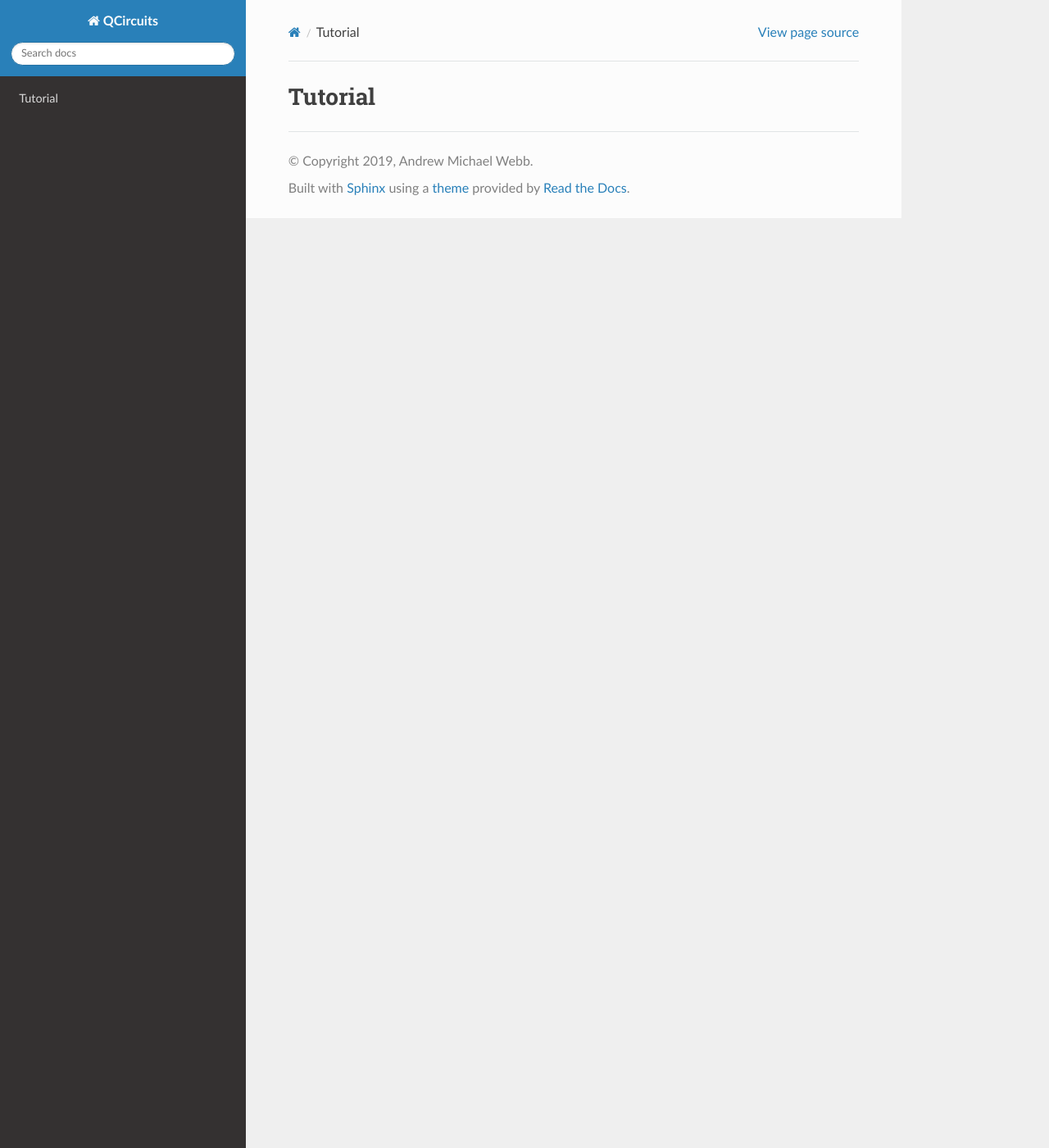
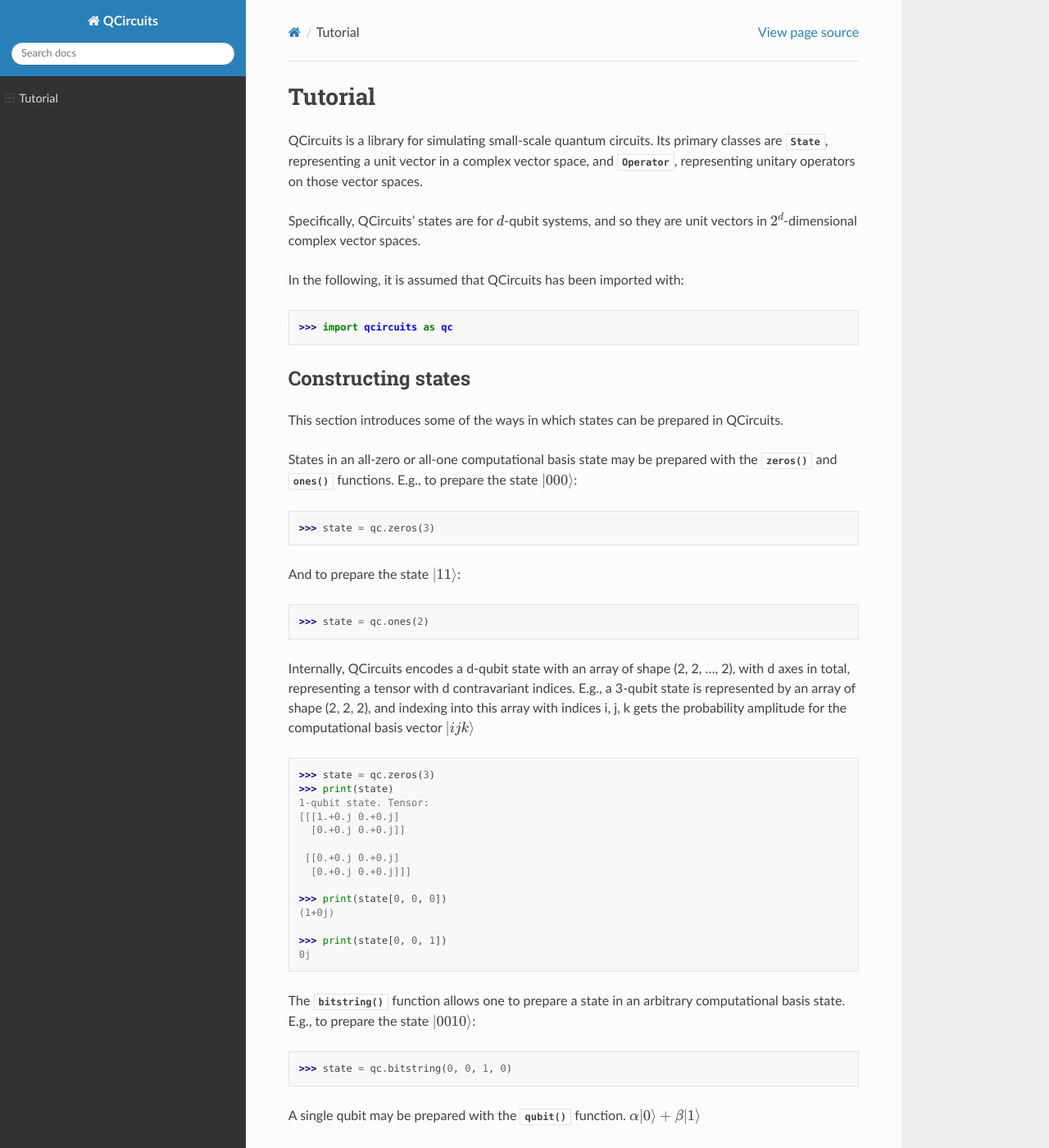
Before and after one commit to grey-area/qcircuits, a Sphinx documentation site: the page built from docs/source/tutorial.rst, in a window 1280 px wide and 1400 px high. Shown: the whole window at 82% size. Built offline with Sphinx 7.4.7 and the Read the Docs theme 2.0.0, drawn with Linux system fonts in a browser that asks for light colours; some of the changed text lies outside the part shown.

Commit message:
Partially updated tutorial in docs

```diff
--- a/docs/source/tutorial.rst
+++ b/docs/source/tutorial.rst
@@ -2,3 +2,77 @@
 
 Tutorial
 ========
+
+QCircuits is a library for simulating small-scale quantum circuits.
+Its primary classes are :py:class:`.State`, representing a unit vector in a
+complex vector space, and :py:class:`.Operator`, representing unitary operators
+on those vector spaces.
+
+Specifically, QCircuits' states are for :math:`d`-qubit systems, and so they
+are unit vectors in :math:`2^d`-dimensional complex vector spaces.
+
+In the following, it is assumed that QCircuits has been imported with:
+
+.. code-block:: python
+
+    >>> import qcircuits as qc
+
+Constructing states
+-------------------
+
+This section introduces some of the ways in which states can be prepared
+in QCircuits.
+
+States in an all-zero or all-one computational basis state may be prepared
+with the :py:func:`.zeros` and :py:func:`.ones` functions.
+E.g., to prepare the state :math:`|000⟩`:
+
+.. code-block:: python
+
+    >>> state = qc.zeros(3)
+
+And to prepare the state :math:`|11⟩`:
+
+.. code-block:: python
+
+    >>> state = qc.ones(2)
+
+Internally, QCircuits encodes a d-qubit state with an array of shape
+(2, 2, ..., 2), with d axes in total, representing a tensor with
+d contravariant indices. E.g., a 3-qubit state is represented by an array
+of shape (2, 2, 2), and indexing into this array with indices i, j, k
+gets the probability amplitude for the computational basis vector
+:math:`|ijk⟩`
+
+.. code-block:: python
+
+    >>> state = qc.zeros(3)
+    >>> print(state)
+    1-qubit state. Tensor:
+    [[[1.+0.j 0.+0.j]
+      [0.+0.j 0.+0.j]]
+
+     [[0.+0.j 0.+0.j]
+      [0.+0.j 0.+0.j]]]
+
+    >>> print(state[0, 0, 0])
+    (1+0j)
+
+    >>> print(state[0, 0, 1])
+    0j
+
+The :py:func:`.bitstring` function allows one to prepare a state in
+an arbitrary computational basis state. E.g., to prepare the state
+:math:`|0010⟩`:
+
+.. code-block:: python
+
+    >>> state = qc.bitstring(0, 0, 1, 0)
+
+A single qubit may be prepared with the :py:func:`.qubit` function.
+:math:`\alpha |0⟩ + \beta |1⟩`
+
+:math:`e^{i \omega} ( \cos \theta |0⟩ + e^{i \phi} \sin \theta |1⟩ )`
+
+Constructing operators
+----------------------
```
